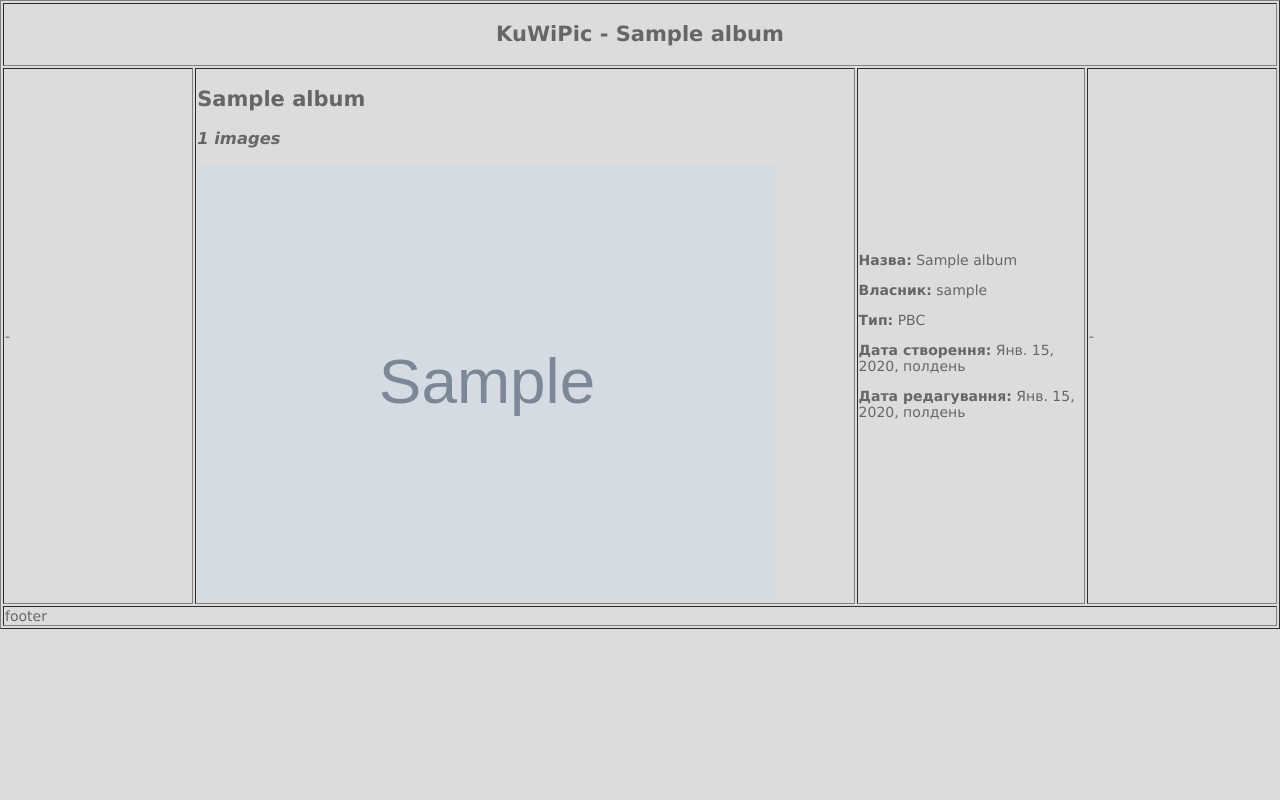
After one commit to 0xVK/KuWiPic, a Django app: page /a/1/ in a window 1280 px wide. The commit adds this page. Run offline with Django 3.2, Linux system fonts and the light colour scheme; tables that the repository leaves empty hold one stand-in row (values such as "Sample post"); grey boxes marked "Sample" are stand-in pictures.

Commit message:
create albums

```diff
--- /dev/null
+++ b/KuWiPic/core/templates/core/album.html
@@ -0,0 +1,49 @@
+{% load staticfiles %}
+
+<!DOCTYPE html>
+<html lang="en">
+<head>
+    <title> {{ album.name }}</title>
+    <meta http-equiv="Content-Type" content="text/html; charset=UTF-8" />
+	<link href="{% static 'css/style.css' %}" rel="stylesheet" type="text/css" />
+	<link rel="shortcut icon" href="{% static 'media/ico.png' %}" type="image/x-icon" />
+</head>
+<body>
+
+<table border="1" width="100%">
+        <tr>
+            <td width="100%" align="center" colspan="4">
+                <h2>KuWiPic - {{ album.name }}</h2>
+            </td>
+        </tr>
+        <tr>
+            <td width="15%"> - </td>
+            <td>
+                <h2>{{ album.name }} </h2>
+                <h3><i>{{ album.images_in_album.count }} images</i></h3>
+
+                {% for image in images %}
+                <a href="/{{ image.slug }}"><img src="{{ image.image.url }}" width="580px" ></a>
+                {% endfor %}
+            </td>
+
+            <td width="18%">
+                <p><b>Назва:</b> {{ album.name }}</p>
+                <p><b>Власник:</b> {{ album.owner }}</p>
+                <p><b>Тип:</b> {{ album.private_policy }}</p>
+                <p><b>Дата створення:</b> {{ album.create_date }}</p>
+                <p><b>Дата редагування:</b> {{ album.edit_date }}</p>
+            </td>
+            <td width="15%">
+                -
+            </td>
+        </tr>
+        <tr>
+            <td width="100%" colspan="4">
+                footer
+            </td>
+        </tr>
+    </table>
+
+</body>
+</html>
--- a/KuWiPic/core/urls.py
+++ b/KuWiPic/core/urls.py
@@ -1,9 +1,11 @@
 from django.conf.urls import url, include
-from .views import log_out, SignIn, profile
+from .views import log_out, SignIn, profile, create_alb, alb
 
 urlpatterns = [
 
     url(r'signin/$', SignIn.as_view()),
     url(r'logout/$', log_out),
+    url(r'create_alb/$', create_alb),
+    url(r'a/(?P<a_id>\d+)/', alb),
     url(r'u/(?P<username>[-\w]+)/$', profile),
 ]
--- a/KuWiPic/core/views.py
+++ b/KuWiPic/core/views.py
@@ -1,11 +1,14 @@
+# -*- coding: utf-8 -*-
+
 from django.shortcuts import render, get_object_or_404
 from django.contrib.auth.forms import AuthenticationForm
 from django.views.generic import FormView
 from django.contrib.auth import logout, login
-from django.http import HttpResponseRedirect, HttpResponse
+from django.http import HttpResponseRedirect, HttpResponse, HttpResponseBadRequest
 from django.contrib.auth.models import User
-from core.forms import FilterSortingInProfileForm
+from core.forms import FilterSortingInProfileForm, CreateAlbumForm, AddImagesToAlbumForm
 from image_hosting.models import Album, Image
+
 
 class SignIn(FormView):
 
@@ -28,11 +31,16 @@ def log_out(request):
 def profile(request, username):
 
     u = get_object_or_404(User, username=username)
+    is_page_ow = request.user == u
 
     if request.method == 'GET':
-        FilterSortForm = FilterSortingInProfileForm(u, request.GET)
 
-        if FilterSortForm.is_valid():
+        AddImsToAlbFm = AddImagesToAlbumForm()
+        CreateAlbmFm = CreateAlbumForm()
+
+        FilterSortFm = FilterSortingInProfileForm(u, request.GET)
+
+        if FilterSortFm.is_valid():
 
             albms = Album.objects.filter(owner=request.user)
 
@@ -41,8 +49,46 @@ def profile(request, username):
                 ims += alb.images_in_album.all()
 
             data = {
-                'FilterSortForm': FilterSortForm,
+                'FilterSortForm': FilterSortFm,
+                'AddImsToAlbForm': AddImsToAlbFm,
+                'CreateAlbmFm': CreateAlbmFm,
                 'images': ims,
+                'albums': albms,
+                'is_page_owner': is_page_ow
                     }
 
     return render(request, template_name='core/profile.html', context=data)
+
+
+def create_alb(request):
+
+    if request.method == 'POST':
+        CreateAlbmFm = CreateAlbumForm(request.POST)
+
+        if CreateAlbmFm.is_valid():
+            name = CreateAlbmFm.cleaned_data['name']
+            owner = request.user
+            private_policy = CreateAlbmFm.cleaned_data['private_policy']
+
+            Album.objects.create(name=name, owner=owner, private_policy=private_policy).save()
+
+            return HttpResponse('okey')
+
+        else:
+            return HttpResponseBadRequest('Errors:' + str(CreateAlbmFm.errors))
+
+    else:
+        return HttpResponseBadRequest('invalid method(GET)')
+
+
+def alb(request, a_id):
+
+    al = get_object_or_404(Album, id=a_id)
+    ims = al.images_in_album.all()
+
+    data = {
+        'album': al,
+        'images': ims,
+    }
+
+    return render(request, 'core/album.html', data)
--- a/KuWiPic/image_hosting/admin.py
+++ b/KuWiPic/image_hosting/admin.py
@@ -1,5 +1,6 @@
 from django.contrib import admin
-from .models import Image
+from .models import Image, Album
 
 
 admin.site.register(Image)
+admin.site.register(Album)
--- a/KuWiPic/image_hosting/models.py
+++ b/KuWiPic/image_hosting/models.py
@@ -1,18 +1,42 @@
 # -*- coding: utf-8 -*-
-
 from django.db import models
 from PIL import Image as PImage
+from django.contrib.auth.models import User
+
+
+class Album(models.Model):
+    PRIVATE = 'PRT'
+    PUBLIC = 'PBC'
+    UNLISTED = 'ULS'
+    ACTIVITY_TYPES = (
+        (PRIVATE, 'Private'),
+        (PUBLIC, 'Public'),
+        (UNLISTED, 'Unlisted'))
+    name = models.CharField(max_length=35, verbose_name='Назва')
+    owner = models.ForeignKey(User)
+    private_policy = models.CharField(choices=ACTIVITY_TYPES, max_length=3, verbose_name='Тип')
+    create_date = models.DateTimeField(auto_now_add=True)
+    edit_date = models.DateTimeField(blank=True)
+
+    class Meta:
+        verbose_name = 'Альбом'
+        verbose_name_plural = 'Альбоми'
+
+    def __str__(self):
+        return '{} [{}] [{}] - {}'.format(self.name.capitalize(),
+                                         self.images_in_album.count(),
+                                         self.private_policy,
+                                         self.owner.username.capitalize())
 
 
 class ImageManager(models.Manager):
-
     def get_latest(self, to=15):
         return self.order_by('-upload_date')[:to]
 
 
 class Image(models.Model):
-
     image = models.ImageField()
+    album = models.ForeignKey(Album, null=True, blank=True, related_name='images_in_album')
     upload_date = models.DateTimeField(auto_now_add=True)
     slug = models.SlugField()
     views = models.IntegerField(default=0)
@@ -22,6 +46,9 @@ class Image(models.Model):
     class Meta:
         verbose_name = 'Зображення'
         verbose_name_plural = 'Зображення'
+
+    def __str__(self):
+        return self.slug
 
     def get_absolute_url(self):
         return self.slug
--- a/KuWiPic/image_hosting/templates/image_hosting/index.html
+++ b/KuWiPic/image_hosting/templates/image_hosting/index.html
@@ -14,8 +14,8 @@
 	<tr>
 		<td align="right">
 			{% if user.is_authenticated %}
-				<a href="/profile">{{ user.username }}</a>
-				<a href="/logout">Вихід</a>
+				<a href="/u/{{ user.username }}">{{ user.username }}</a>
+				<a href="/logout">вихід</a>
 			{% else %}
 				<a href="/signin">Вхід</a>
 			{% endif %}
```
Also changed, not shown: KuWiPic/core/forms.py (+26 -0 lines), KuWiPic/core/templates/core/profile.html (+14 -2 lines), KuWiPic/image_hosting/migrations/0006_auto_20161022_1702.py (added), KuWiPic/image_hosting/migrations/0007_auto_20161022_1708.py (added), KuWiPic/image_hosting/migrations/0008_auto_20161022_1724.py (added).
